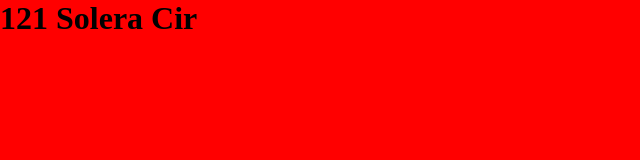
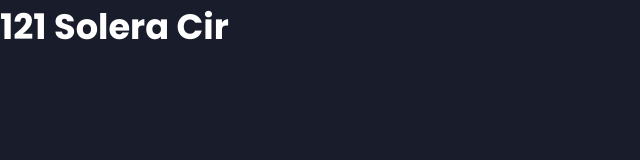
Before and after one commit to MysticalMango647/121SoleraCir.github.io, a plain HTML site: page index.html in a window 1280 px wide. Shown: the whole page, without its empty margins (0-640 px from the left). Drawn offline with Linux system fonts and the light colour scheme.

```diff
--- a/styles/styles.scss
+++ b/styles/styles.scss
@@ -5,7 +5,28 @@
     list-style: none;
 }
 
+//--color-secondary: #27AE60; --color-primary: #191d2b;
+:root {
+    --color-primary: #191d2b;
+    --color-secondary: #27AE60;
+    --color-white: #FFFFFF;
+    --color-black: #000;
+    --color-grey0: #f8f8f8;
+    --color-grey-1: #dbe1e8;
+    --color-grey-2: #b2becd;
+    --color-grey-3: #6c7983;
+    --color-grey-4: #454e56;
+    --color-grey-5: #2a2e35;
+    --color-grey-6: #12181b;
+    --br-sm-2: 14px;
+    --box-shadow-1: 0 3px 15px rgba(0,0,0,0.3);
+    --transition-1: all .4s ease-in-out;
+}
+
 body{
-    background-color: red;
-    ;
+    background-color: var(--color-primary);
+    font-family: 'Poppins', sans-serif;
+    font-size: 1.1rem;
+    color: var(--color-white);
+    transition: all .4s ease-in-out;
 }
```
Also changed, not shown: index.html (+1 -0 lines), styles/styles.css, 16 other files.
